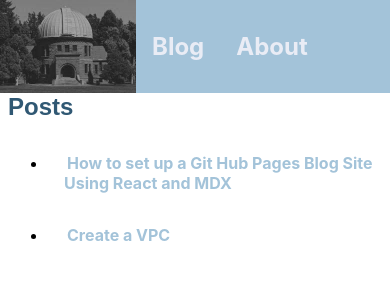
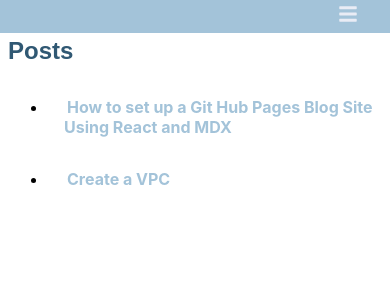
Before and after one commit to arthurdayton116/arthurdayton116.git.io, a React (Create React App) app: page / in a window 390 px wide. Shown: the top 300 px of the page. Built offline with nearby package versions, Linux system fonts and the light colour scheme.

Commit message:
Add mobile menu

```diff
--- a/package.json
+++ b/package.json
@@ -26,6 +26,7 @@
     "react-bootstrap": "^1.4.3",
     "react-code-blocks": "^0.0.8",
     "react-dom": "^16.13.1",
+    "react-icons": "^4.2.0",
     "react-scripts": "^3.4.4",
     "react-social-icons": "^4.1.0",
     "rebass": "^4.0.7",
--- a/src/components/Blog.js
+++ b/src/components/Blog.js
@@ -7,28 +7,14 @@ import {useTheme} from "@emotion/react";
 
 export const Blogs = () => {
     const theme = useTheme()
-
-    const linkSX = {
-        color: theme.navbar.background,
-        fontWeight: 'bold',
-        fontSize: '1em',
-        textDecoration: 'none',
-        padding: 3,
-        ':hover': {
-            color: theme.navbar.hover,
-            fontWeight: 900,
-        }
-    };
-
-    console.log(data)
         return (
             <div>
                 <Heading as={'h1'} sx={theme.h1Sx}>Posts</Heading>
                     <ul>
                             {data.map(post => (
                                 <li key={post.id}>
-                                    <Box sx={linkSX}>
-                                        <Link style={linkSX} to={
+                                    <Box sx={theme.linkSXAlt1}>
+                                        <Link style={theme.linkSXAlt1} to={
                                             {
                                                 pathname: `/post/${post.id}/`,
                                                 state: {
--- a/src/components/NavigationBar.js
+++ b/src/components/NavigationBar.js
@@ -1,38 +1,49 @@
-import React from 'react';
+import React, {useState} from 'react';
 import { Image, Flex, Box, Link } from 'rebass';
 import logo from '../assets/ObservatoryPark.jpg';
 import {useTheme} from "@emotion/react";
+import { FaBars } from 'react-icons/fa';
 
 export const NavigationBar = (props) => {
     const theme = useTheme()
-    const linkSX = {
-        color: theme.navbar.text,
-        fontWeight: 'bold',
-        fontSize: '1.5em',
-        textDecoration: 'none',
-        padding: 3,
-        ':hover': {
-            color: theme.navbar.hover,
-            fontWeight: 900,
-        }
-    };
+    const [displayVar, toggleDisplayVar] = useState('none')
 
     return (
-        <Box pb={[2,2,4]}>
+        <Box pb={[2,2,4]} >
         <Flex
             bg={theme.navbar.background}
             alignItems='center'>
             <Image
                 src={logo}
+                display={['none','block','block']}
                 sx={{
                     width: theme.navbar.imageWidth,
                     height: theme.navbar.imageHeight,
                     borderRadius: 0,
                 }}
             />
-                <Link variant='nav' href='/blog' sx={linkSX} >Blog</Link>
-                <Link variant='nav' href='/about' sx={linkSX} >About</Link>
+                <Link variant='nav' href='/blog' display={['none','block','block']} sx={theme.linkSX} >Blog</Link>
+                <Link variant='nav' href='/about' display={['none','block','block']} sx={theme.linkSX} >About</Link>
             <Box mx='auto' />
+            <Box
+                pr={4} sx={theme.linkSX}
+                display={['block','none','none']}
+                fontSize={[3,4,4]}
+                onClick={() => {
+                    if(displayVar==='none') return toggleDisplayVar('block'); else return toggleDisplayVar('none');
+                }
+                }
+            ><FaBars /></Box>
         </Flex>
+            <Box bg={theme.navbar.hover} display={displayVar}>
+                <Flex flexWrap='wrap' alignItems='right'>
+                    <Box width={'100%'} p={2}>
+                        <Link variant='nav' href='/blog'  sx={theme.linkSXAlt2} onClick={() =>toggleDisplayVar('none')}>Blog</Link>
+                    </Box>
+                    <Box width={'100%'} p={2}>
+                        <Link variant='nav' href='/about'  sx={theme.linkSXAlt2} onClick={() =>toggleDisplayVar('none')}>About</Link>
+                    </Box>
+                </Flex>
+            </Box>
         </Box>
 )}
--- a/src/components/Theme.js
+++ b/src/components/Theme.js
@@ -2,12 +2,13 @@
 const primarybackground = '#a3c3d9'
 const primarydarkshade1 = '#305873'
 const primarydarkshade2 = '#6EA2C4'
+const primarytextdarkshade1 = '#566DB3'
 const primarytext = '#e9ecf5'
 const primarytexthover = '#ccd6eb'
 const primaryFontFamily = 'Arial, sans-serif'
-const scale = 5
-const pw = 27.2 * scale
-const ph = 18.5 * scale
+
+const pw = 27.2
+const ph = 18.5
 
 export default {
     breakpoints: ['599px','900px','1200px'],
@@ -23,8 +24,44 @@ export default {
         background: primarybackground,
         text: primarytext,
         hover: primarytexthover,
-        imageHeight: ph,
-        imageWidth: pw,
+        imageHeight: [(ph*2),(ph*4),(ph*5)],
+        imageWidth: [(pw*2),(pw*4),(pw*5)],
+    },
+    linkSX: {
+        color: primarytext,
+        fontWeight: 'bold',
+        fontSize: '1.5em',
+        textDecoration: 'none',
+        padding: [1,3,3],
+        ':hover': {
+            color: primarytexthover,
+            fontWeight: 900,
+        }
+    },
+    linkSXAlt1: {
+        color: primarybackground,
+        fontWeight: 'bold',
+        fontSize: '1em',
+        textDecoration: 'none',
+        padding: 3,
+        ':hover': {
+            color: primarytexthover,
+            fontWeight: 900,
+        }
+    },
+    linkSXAlt2: {
+        color: primarytextdarkshade1,
+        fontWeight: 'bold',
+        fontSize: '1em',
+        textDecoration: 'none',
+        padding: 3,
+        ':hover': {
+            color: primarytexthover,
+            fontWeight: 900,
+        }
+    },
+    menuIcon: {
+        size: ['20','30','40'],
     },
     h1: {
         text: primarydarkshade2,
```
Also changed, not shown: 1 other file (tests, documents, lock files or other folders).
